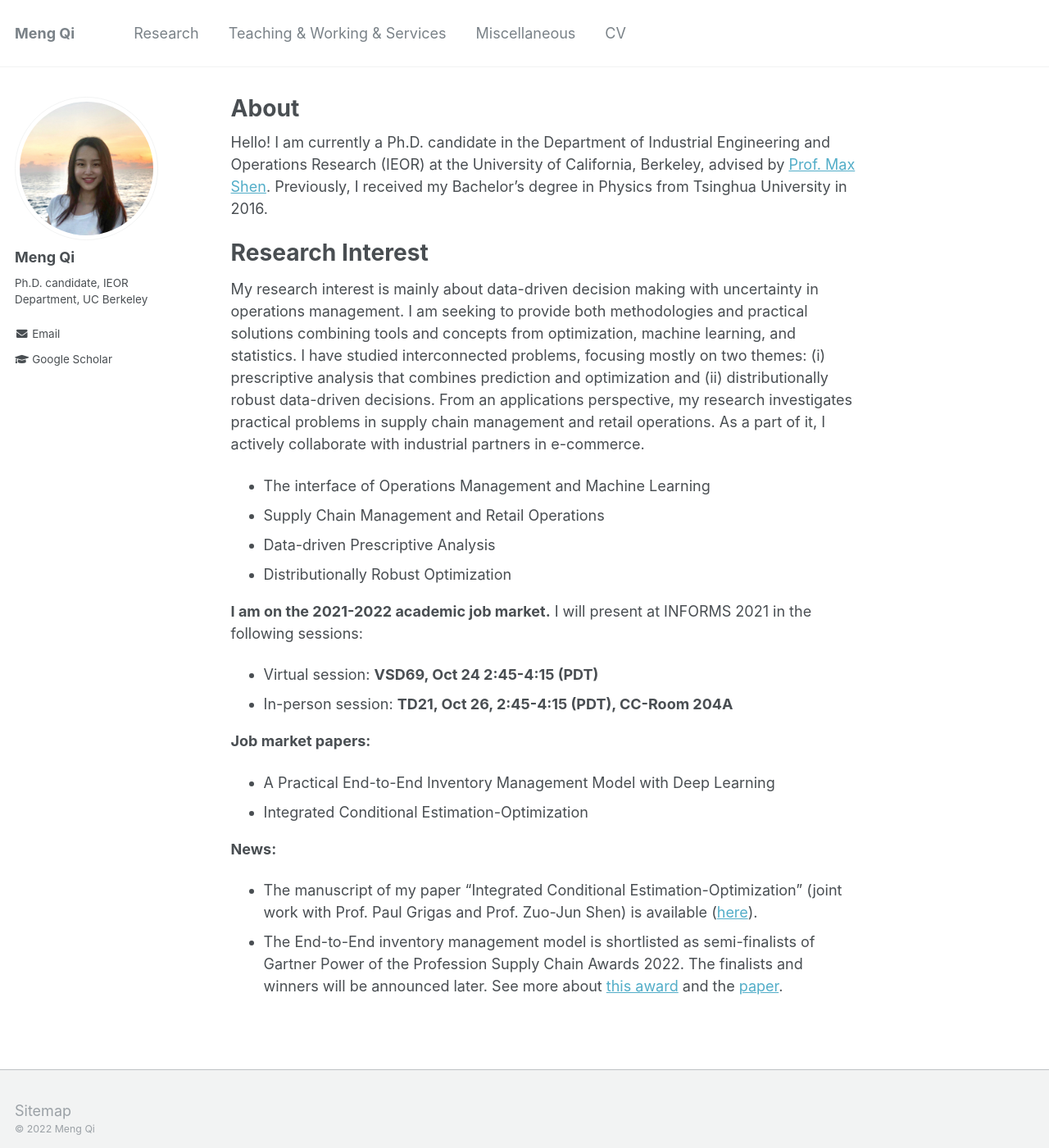
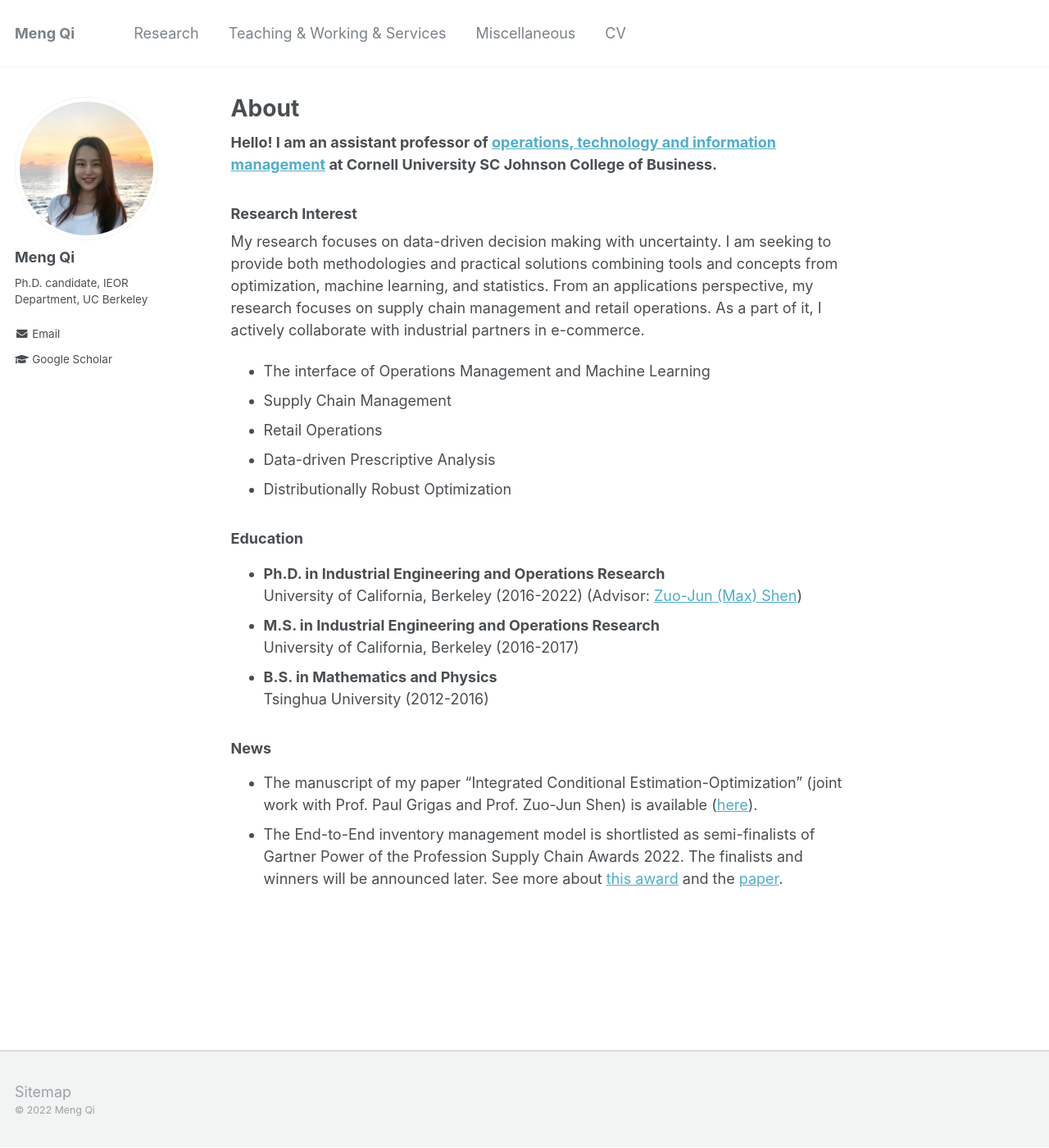
Before and after one commit to alicemengqi/site, a Jekyll site: the page built from _pages/about.md, in a window 1280 px wide and 1400 px high. Shown: the whole window at 82% size. Built offline with Jekyll 4.4.1, drawn with Linux system fonts in a browser that asks for light colours.

Commit message:
update general info

```diff
--- a/_pages/about.md
+++ b/_pages/about.md
@@ -8,27 +8,28 @@ redirect_from:
   - /about.html
 ---
 
-Hello! I am currently a Ph.D. candidate in the Department of Industrial Engineering and Operations Research (IEOR) at the University of California, Berkeley, advised by [Prof. Max Shen](https://shen.ieor.berkeley.edu). Previously, I received my Bachelor's degree in Physics from Tsinghua University in 2016.
+**Hello! I am an assistant professor of [operations, technology and information management](https://business.cornell.edu/faculty-research/areas/operations-technology-and-information-management/) at Cornell University SC Johnson College of Business.**
 
-# Research Interest
-My research interest is mainly about data-driven decision making with uncertainty in operations management. I am seeking to provide both methodologies and practical solutions combining tools and concepts from optimization, machine learning, and statistics. I have studied interconnected problems, focusing mostly on two themes: (i) prescriptive analysis that combines prediction and optimization and (ii) distributionally robust data-driven decisions. From an applications perspective, my research investigates practical problems in supply chain management and retail operations. As a part of it, I actively collaborate with industrial partners in e-commerce.
+### Research Interest
+ My research focuses on data-driven decision making with uncertainty. I am seeking to provide both methodologies and practical solutions combining tools and concepts from optimization, machine learning, and statistics. From an applications perspective, my research focuses on supply chain management and retail operations. As a part of it, I actively collaborate with industrial partners in e-commerce.
 
 * The interface of Operations Management and Machine Learning
-* Supply Chain Management and Retail Operations
+* Supply Chain Management
+* Retail Operations
 * Data-driven Prescriptive Analysis
 * Distributionally Robust Optimization
 
+### Education
+
+* **Ph.D. in Industrial Engineering and Operations Research**
+University of California, Berkeley (2016-2022) (Advisor: [Zuo-Jun (Max) Shen](https://shen.ieor.berkeley.edu))
+* **M.S. in Industrial Engineering and Operations Research**
+University of California, Berkeley (2016-2017)
+* **B.S. in Mathematics and Physics**
+Tsinghua University (2012-2016)
 
 
-**I am on the 2021-2022 academic job market.** I will present at INFORMS 2021 in the following sessions:
 
-* Virtual session: **VSD69, Oct 24 2:45-4:15 (PDT)**
-* In-person session: **TD21, Oct 26, 2:45-4:15 (PDT), CC-Room 204A**
-
-**Job market papers:**
-* A Practical End-to-End Inventory Management Model with Deep Learning
-* Integrated Conditional Estimation-Optimization
-
-**News:**
+### News
 * The manuscript of my paper "Integrated Conditional Estimation-Optimization" (joint work with Prof. Paul Grigas and Prof. Zuo-Jun Shen) is available ([here](https://alicemengqi.github.io/site/files/iceo.pdf)).
 * The End-to-End inventory management model is shortlisted as semi-finalists of Gartner Power of the Profession Supply Chain Awards 2022. The finalists and winners will be announced later. See more about [this award](https://www.gartner.com/en/supply-chain/research/power-of-the-profession-supply-chain-awards-2022) and the [paper](https://papers.ssrn.com/sol3/papers.cfm?abstract_id=3737780).
```
